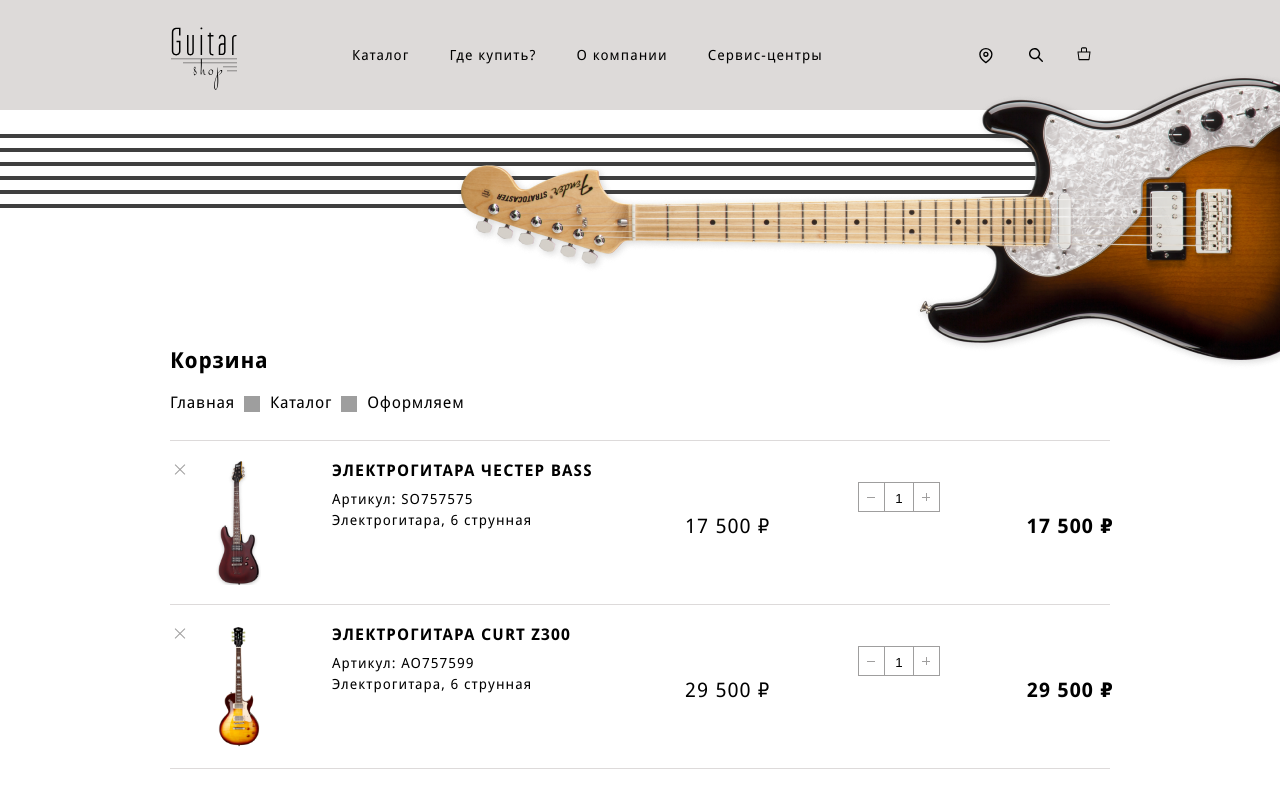
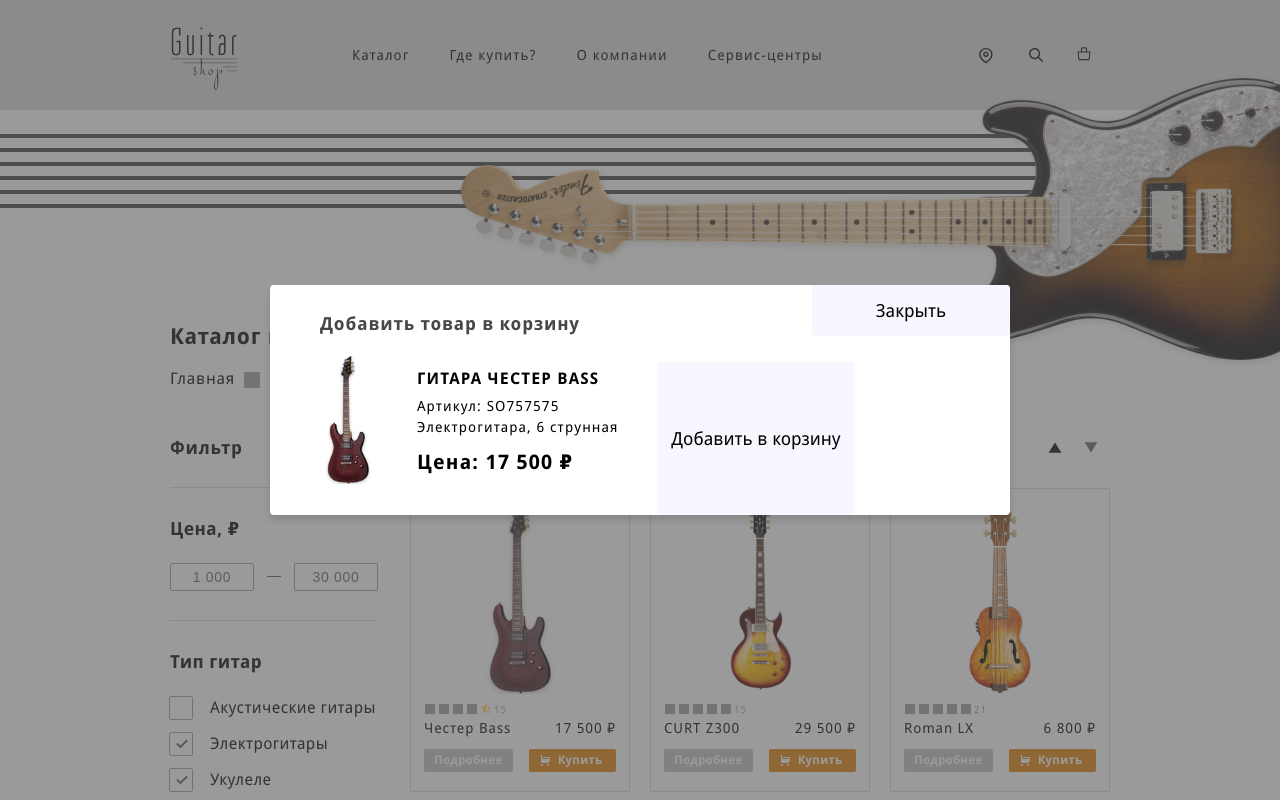
Before and after one commit to kokinz/guitarshop, a React (Create React App) app: page / in a window 1280 px wide. Shown: the top 800 px of the page. Built offline with nearby package versions, Linux system fonts and the light colour scheme; grey boxes are pictures that could not be loaded.

Commit message:
part popup

```diff
--- a/src/components/app/app.scss
+++ b/src/components/app/app.scss
@@ -4,3 +4,4 @@
 @import '../main/main.scss';
 @import '../catalog/catalog.scss';
 @import '../cart/cart.scss';
+@import '../popup/popup.scss';
--- a/src/components/catalog/catalog.jsx
+++ b/src/components/catalog/catalog.jsx
@@ -451,6 +451,33 @@
           </li>
         </ul>
       </section>
+
+      <section className="catalog__popup-overlay overlay">
+        <div className="catalog__popup popup">
+          <h2 className="popup__header">
+            Добавить товар в корзину
+          </h2>
+
+          <img className="popup__image" src="/img/electro-1.png" alt="Честер Bass" width="56" height="128" />
+
+          <div className="popup__text-wrapper">
+            <p className="popup__title">Гитара Честер bass</p>
+            <p className="popup__reference">Артикул: SO757575</p>
+            <p className="popup__type">Электрогитара, 6 струнная </p>
+            <p className="popup__price">Цена: 17 500 ₽</p>
+          </div>
+
+
+          <button className="popup__add-button button">
+            Добавить в корзину
+          </button>
+
+          <button className="popup__close-button button">
+            Закрыть
+          </button>
+        </div>
+
+      </section>
     </section>
   );
 }
--- a/src/components/main/main.jsx
+++ b/src/components/main/main.jsx
@@ -1,13 +1,13 @@
 import React from 'react';
-import Cart from '../cart/cart';
+import Catalog from '../catalog/catalog';
 
 function Main() {
 
   return (
     <main className="main">
       <div className="main__wrapper container">
-        {/*<h1 className="main__header">Каталог гитар</h1>*/}
-        <h1 className="main__header main__header--cart">Корзина</h1>
+        <h1 className="main__header">Каталог гитар</h1>
+        {/*<h1 className="main__header main__header--cart">Корзина</h1>*/}
 
         <nav className="main__nav">
           <ul className="main__breadcrumbs list">
@@ -21,16 +21,15 @@
                 Каталог
               </a>
             </li>
-            <li className="main__breadcrumb">
+            {/*<li className="main__breadcrumb">
               <a href="/#" className="link">
                 Оформляем
               </a>
-            </li>
+  </li>*/}
           </ul>
         </nav>
 
-        {/*<Catalog /> */}
-        <Cart />
+        <Catalog />
       </div>
     </main>
   );
--- /dev/null
+++ b/src/components/popup/popup.scss
@@ -0,0 +1,91 @@
+.popup {
+  display: flex;
+  flex-wrap: wrap;
+
+  position: fixed;
+  z-index: 11;
+  top: 0;
+  bottom: 0;
+  right: 0;
+  left: 0;
+  width: 740px;
+  height: 230px;
+  min-height: 185px;
+  margin: auto;
+  padding: 16px 50px 0;
+
+  background-color: #FFFFFF;
+  box-shadow: 0px 5px 6px rgba(63, 63, 63, 0.2);
+  border-radius: 4px;
+  box-sizing: border-box;
+}
+
+.popup__header
+ {
+  width: 100%;
+  margin-bottom: 0;
+
+  font-weight: 700;
+  font-size: 18px;
+  line-height: 15px;
+
+  letter-spacing: 0.8px;
+
+  color: #474747;
+ }
+
+ .popup__image {
+   margin-top: -6px;
+   margin-left: 5px;
+   width: 46px;
+ }
+
+ .popup__text-wrapper {
+   width: 240px;
+   margin-left: 46px;
+
+   letter-spacing: 1.11px;
+ }
+
+ .popup__title {
+  margin-top: 9px;
+  margin-bottom: 5px;
+
+  font-weight: 700;
+  font-size: 16px;
+  line-height: 15px;
+
+  letter-spacing: 1.15px;
+  text-transform: uppercase;
+
+  color: #000000;
+ }
+
+ .popup__reference {
+   margin-top: 10px;
+   margin-bottom: 0;
+ }
+
+ .popup__type {
+   margin-top: 1px;
+ }
+
+ .popup__price {
+  margin: 0;
+  margin-top: 18px;
+
+  font-weight: bold;
+  font-size: 20px;
+  line-height: 15px;
+
+  letter-spacing: 1.2px;
+
+  color: #000000;
+ }
+
+ .popup__close-button {
+   position: absolute;
+
+   top: 0;
+   right: 0;
+ }
--- a/src/sass/global.scss
+++ b/src/sass/global.scss
@@ -99,17 +99,15 @@
   }
 }
 
-.popup {
+.overlay {
   position: fixed;
   z-index: 10;
   top: 0;
-  bottom: 0;
-  right: 0;
   left: 0;
-  width: 500px;
-  height: 193px;
-  margin: auto;
+  width: 100%;
+  height: 100%;
+  overflow: hidden;
+  box-sizing: border-box;
+  background-color: rgba(88, 87, 87, 0.6);
 
-  background: #F6F7FF;
-  border-radius: 4px;
 }
```
